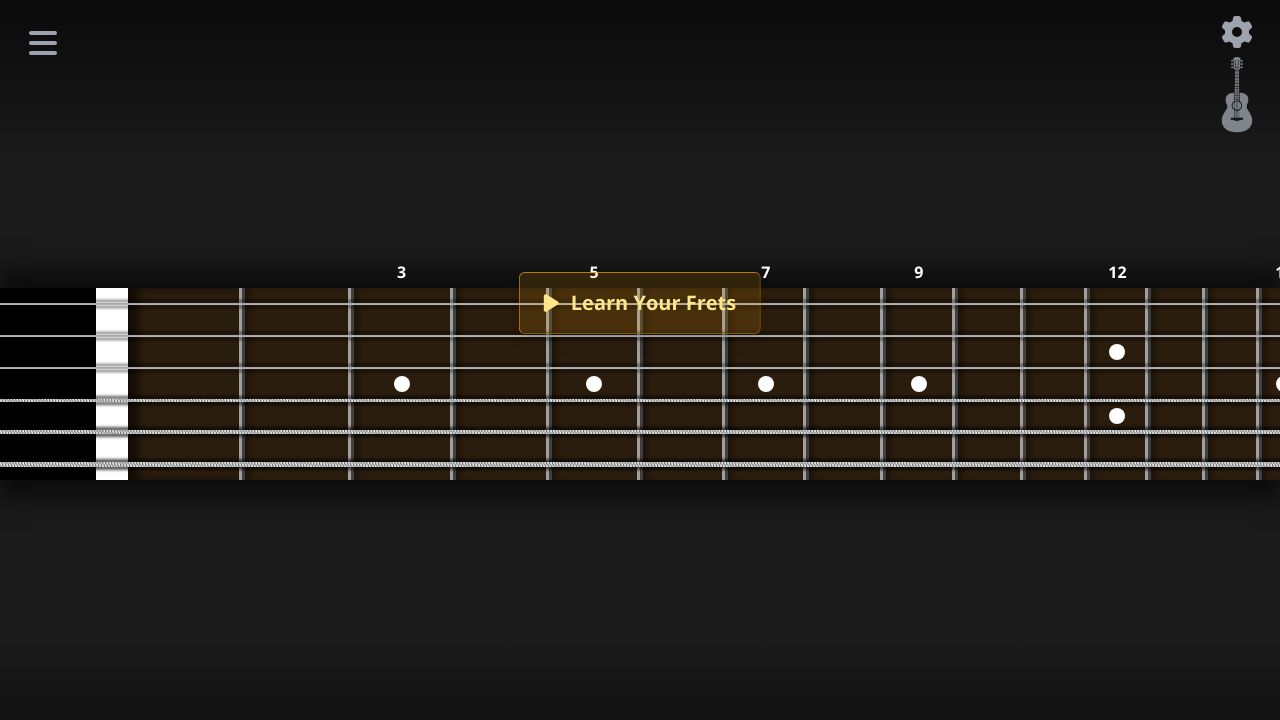
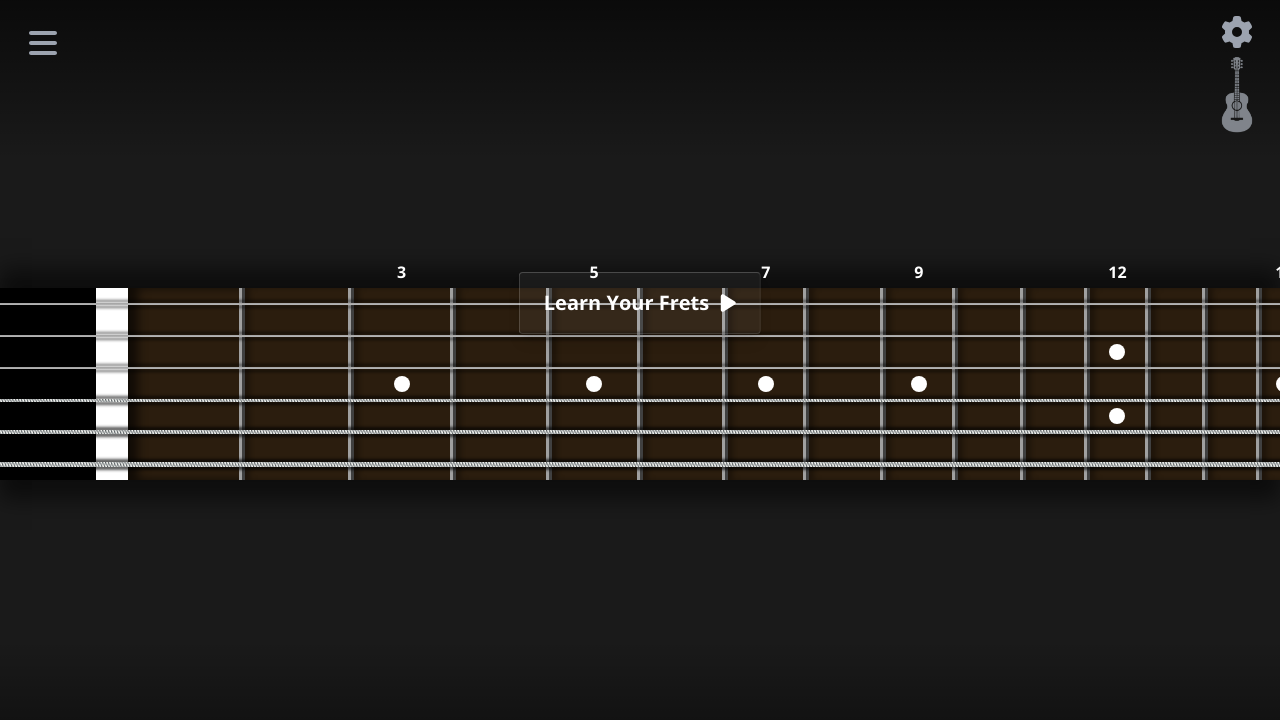
Before and after one commit to MekonLips/Frets, a React (Vite) app: page / in a window 1280 px wide. Shown: the top 720 px of the page. Built offline with nearby package versions, Linux system fonts and the light colour scheme.

Commit message:
Use consistent control button styling

```diff
--- a/src/App.jsx
+++ b/src/App.jsx
@@ -101,7 +101,7 @@ const App = () => {
             <div className={!match.params.exercise ? 'home-fretboard-cell' : ''}>
               {!match.params.exercise && <button
                 type="button"
-                className="learn-your-frets-button button button-primary"
+                className="control-button control-button-large learn-your-frets-button"
                 onClick={() => {
                   resumeTimerWarningAudio();
                   if (!timerRunning) {
@@ -111,8 +111,8 @@ const App = () => {
                   history.push('/exercises/1');
                 }}
               >
+                Learn Your Frets
                 <FontAwesomeIcon icon={faPlay} />
-                Learn Your Frets
               </button>}
               <Instrument />
               <Notes />
```
